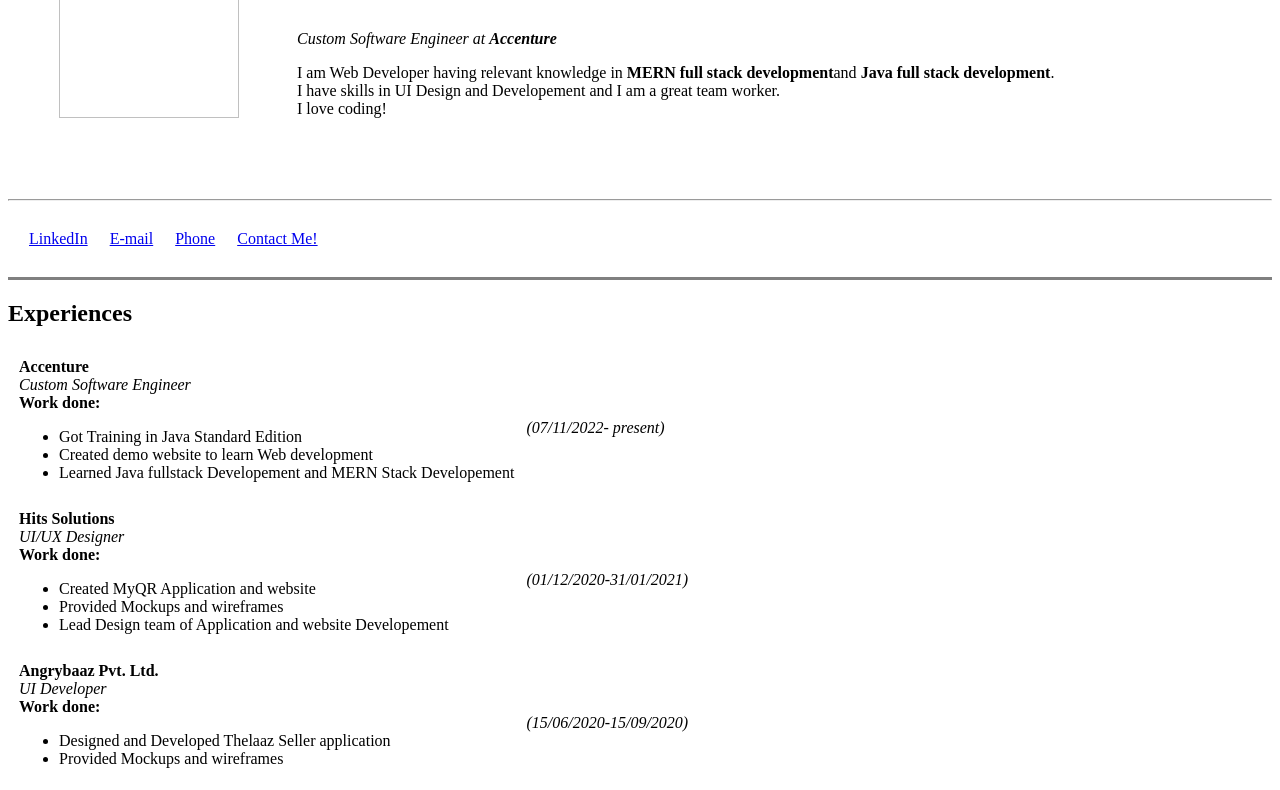
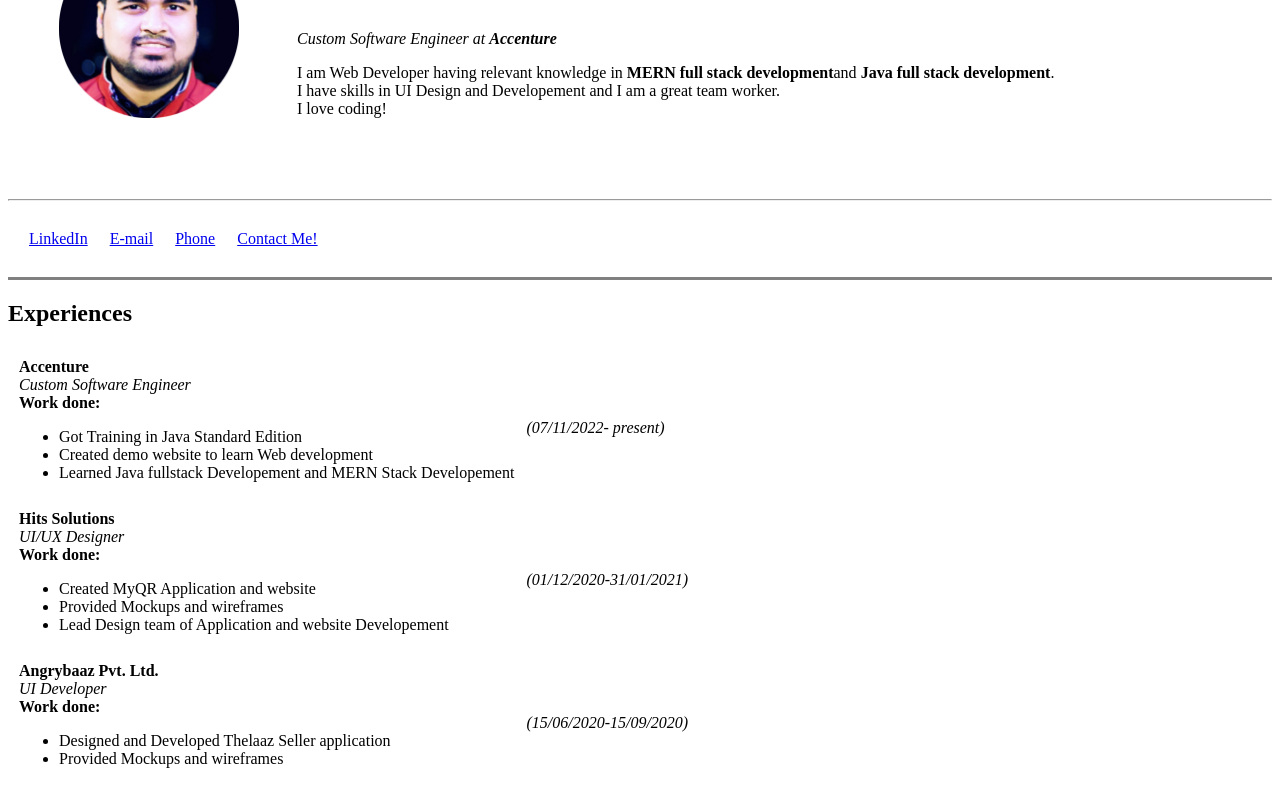
Before and after one commit to harshit-maheshwari/CV, a plain HTML site: page index.html in a window 1280 px wide. Shown: the part 138-928 px from the top of the page. Drawn offline with Linux system fonts and the light colour scheme.

Commit message:
Update index.html

```diff
--- a/index.html
+++ b/index.html
@@ -12,7 +12,7 @@
             <tbody>
                 <tr>
                     <td>
-                        <img src="dp-modified.png" width="180px" height="180px" >
+                        <img src="/images/dp-modified.png" width="180px" height="180px" >
                     </td>
                     <td>
                         <table cellspacing="5">
```
